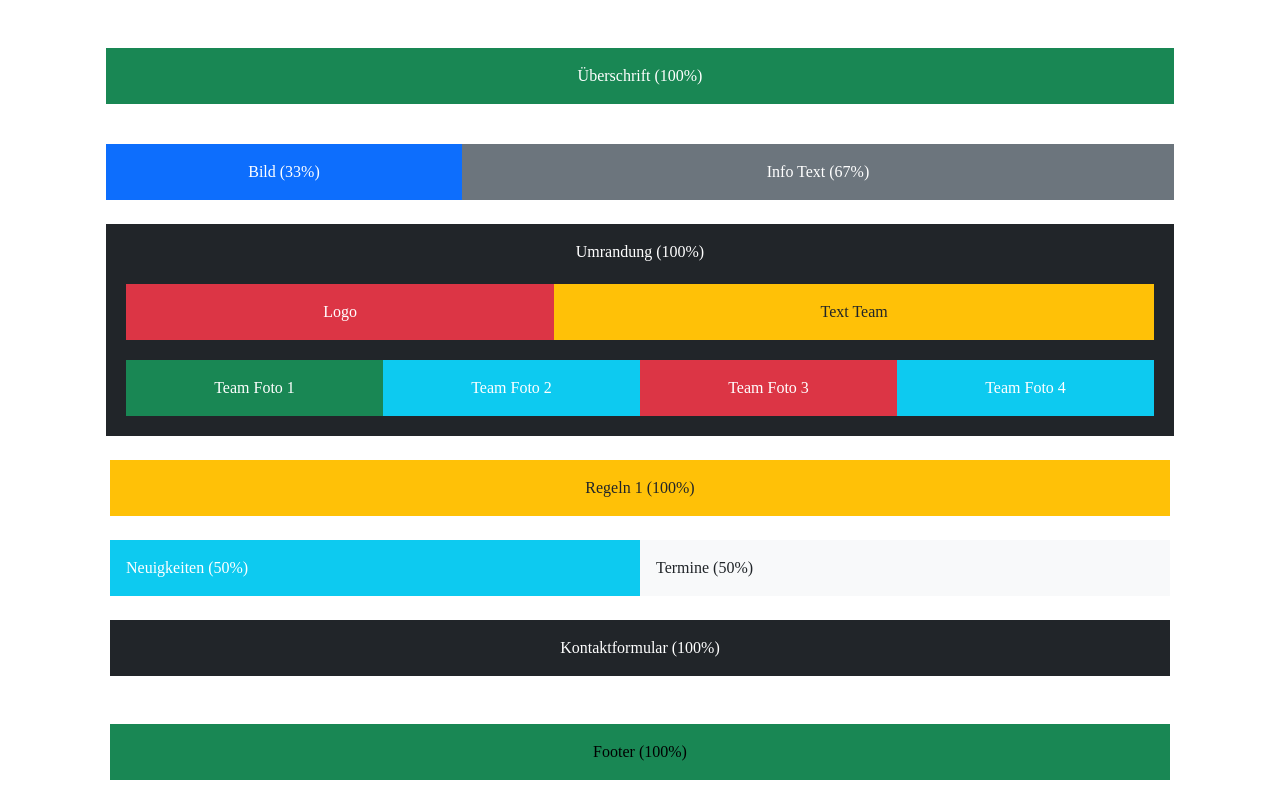
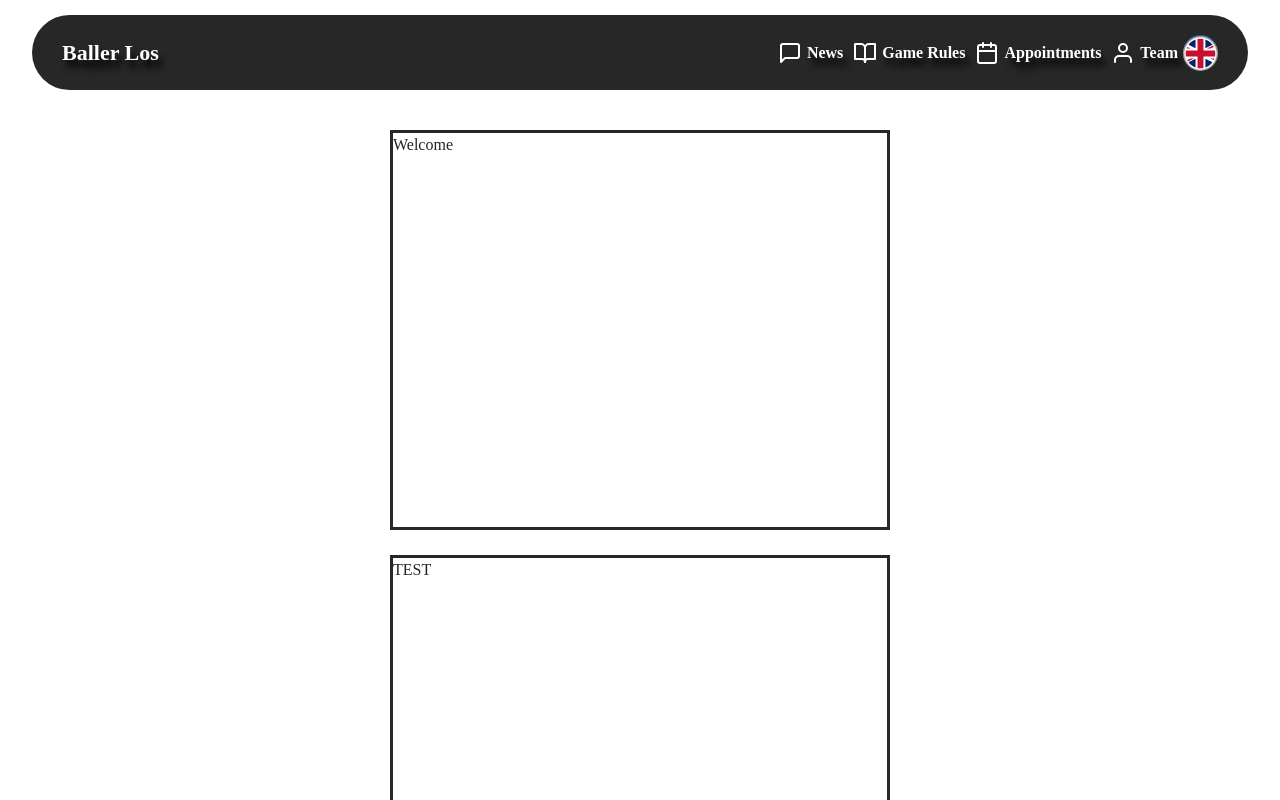
Before and after one commit to Doner-mit-alles/wirtschaft-live, a Vue app: page / in a window 1280 px wide. Shown: the top 800 px of the page. Built offline with nearby package versions, Linux system fonts and the light colour scheme; a web font is replaced by a local one.

Commit message:
10: deactivate BootstrapTemplate

```diff
--- a/src/App.vue
+++ b/src/App.vue
@@ -17,7 +17,7 @@ const targets = [
 </script>
 
 <template>
-  <BootstrapTemplate />
+  <BootstrapTemplate v-if="false"/>
   <div class="main-container">
     <Menu />
     <div v-bind:class="{ 'app-container-margin': isMinimised }">
```
